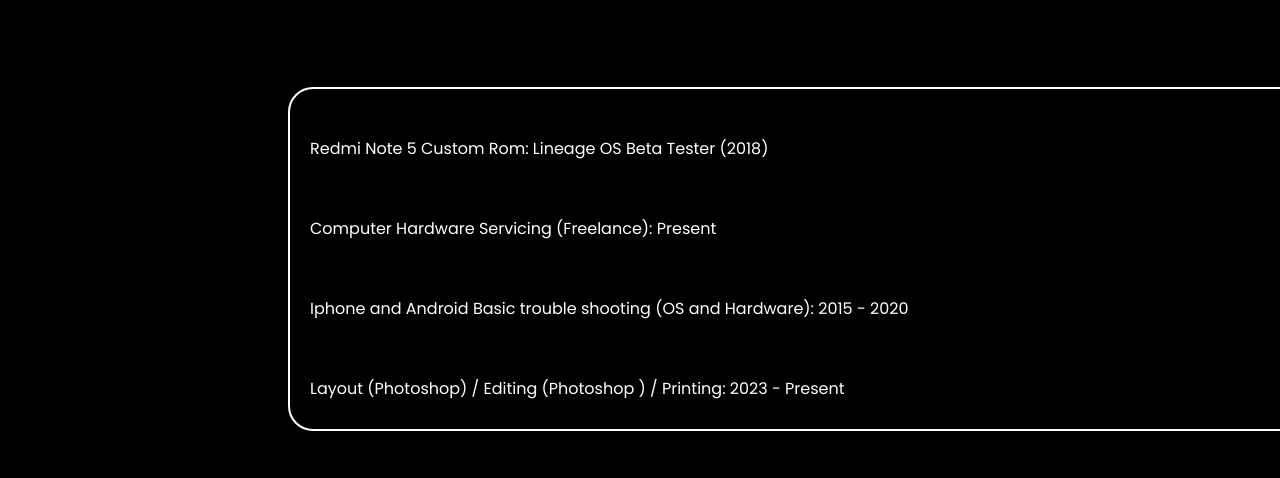
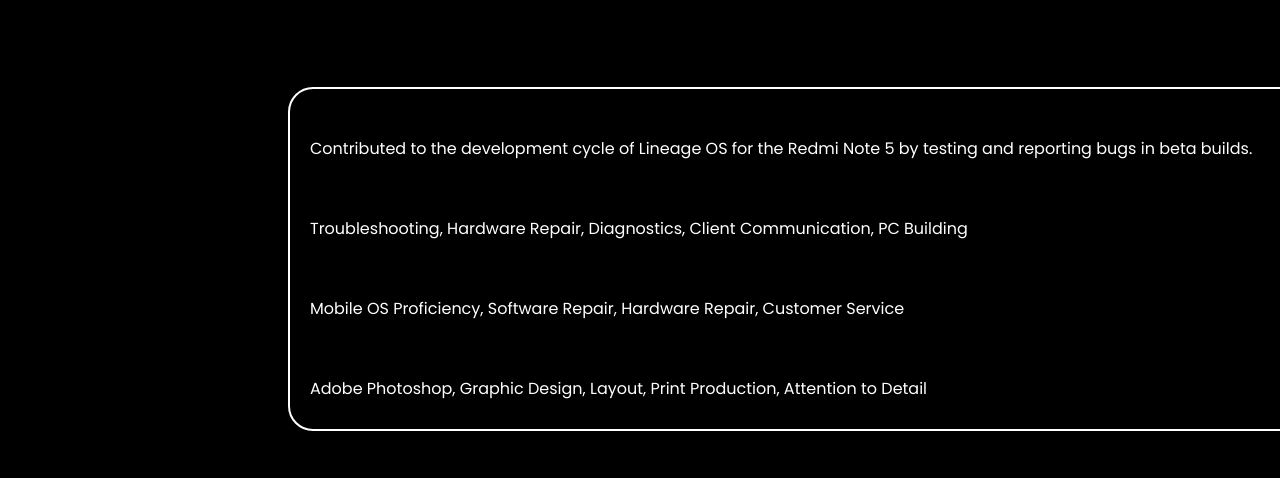
Before and after one commit to CodeAnj/codeanj.github.io, a plain HTML site: page index.html in a window 1280 px wide. Shown: the part 2147-2625 px from the top of the page. Drawn offline with Linux system fonts and the light colour scheme.

Commit message:
Fix HTML structure and content errors

```diff
--- a/index.html
+++ b/index.html
@@ -62,10 +62,10 @@
             <img src="https://cdn-icons-gif.flaticon.com/19003/19003490.gif">
             <p>Through my journey i had been experiences different type of freelancing job. I enjoy it so much because I gained and practice my skills</p>
                 <ul>
-                    <li>Redmi Note 5 Custom Rom:  Lineage OS Beta Tester (2018)</li>
-                    <li>Computer Hardware Servicing (Freelance): Present</li>
-                    <li>Iphone and Android Basic trouble shooting (OS and Hardware): 2015 - 2020</li>
-                    <li>Layout (Photoshop) / Editing (Photoshop ) / Printing: 2023 - Present </li>
+                    <li>Contributed to the development cycle of Lineage OS for the Redmi Note 5 by testing and reporting bugs in beta builds.</li>
+                    <li>Troubleshooting, Hardware Repair, Diagnostics, Client Communication, PC Building</li>
+                    <li>Mobile OS Proficiency, Software Repair, Hardware Repair, Customer Service</li>
+                    <li>Adobe Photoshop, Graphic Design, Layout, Print Production, Attention to Detail </li>
                 </ul>
 
             </div>
```
